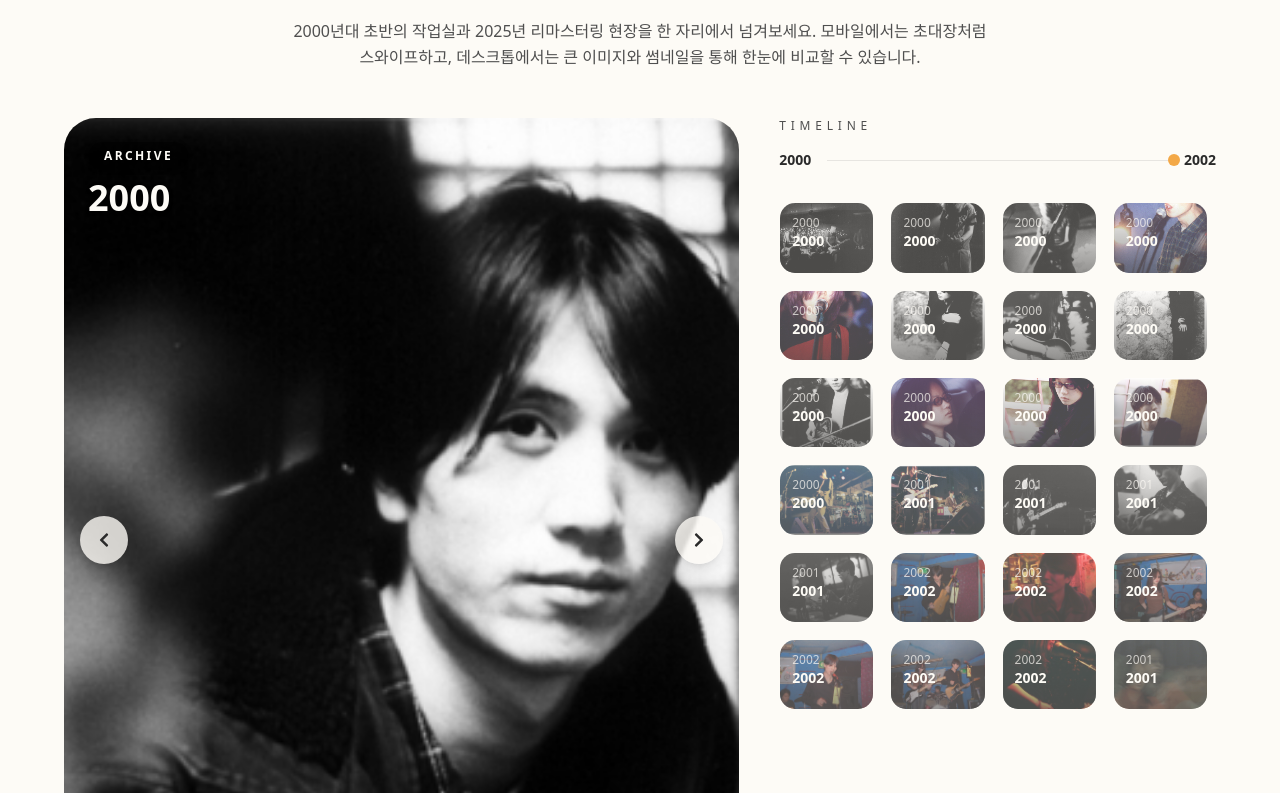
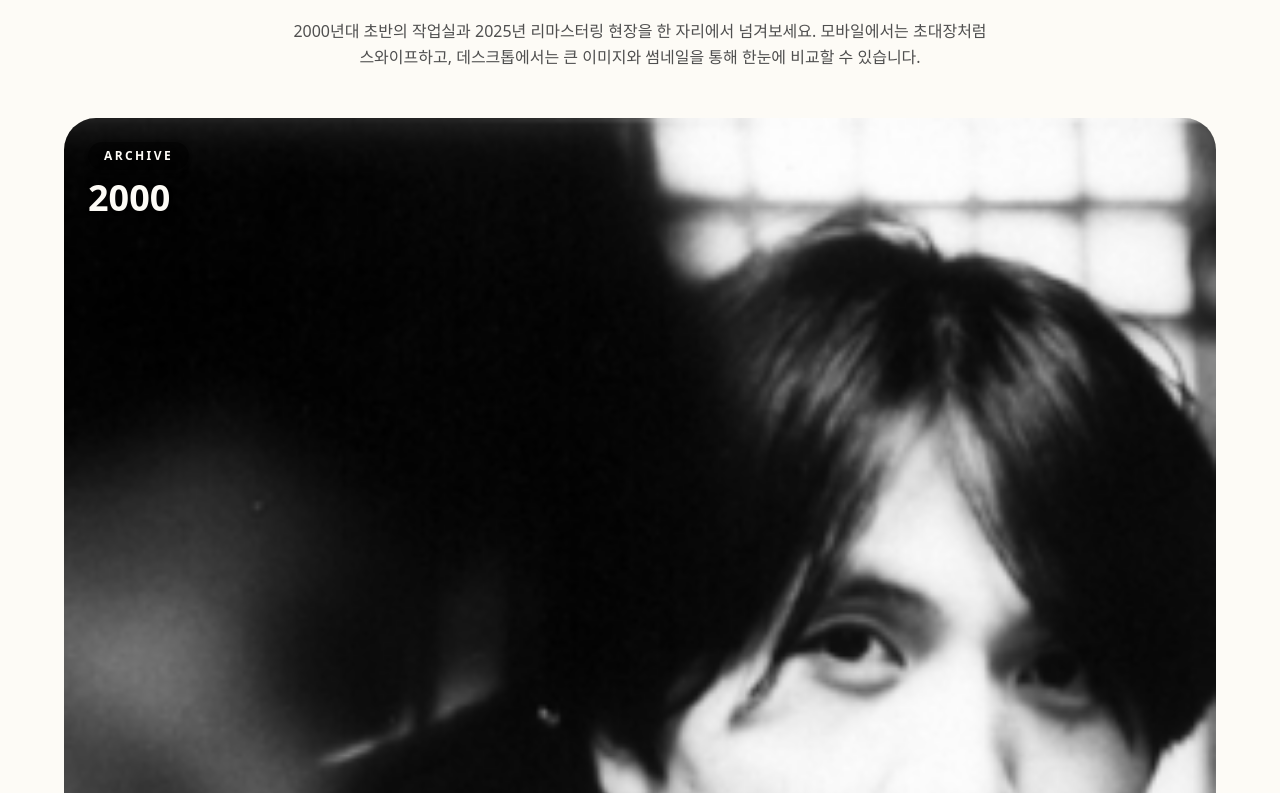
Before and after one commit to hwangtab/huckleberryfinn-epk, a Next.js app: page / in a window 1280 px wide. Shown: the part 1987-2780 px from the top of the page. Built offline with nearby package versions, Linux system fonts and the light colour scheme; a web font is replaced by a local one.

Commit message:
fix: balance gallery grid and image paths

```diff
--- a/app/_components/SectionGallery.tsx
+++ b/app/_components/SectionGallery.tsx
@@ -1,6 +1,6 @@
 'use client';
 
-import { useEffect, useRef, useState } from 'react';
+import { useEffect, useMemo, useRef, useState } from 'react';
 import Image from 'next/image';
 import { motion } from 'framer-motion';
 import { FaChevronLeft, FaChevronRight } from 'react-icons/fa';
@@ -13,9 +13,10 @@ export default function SectionGallery() {
   const slideRefs = useRef<(HTMLDivElement | null)[]>([]);
   const total = galleryMoments.length;
   const currentMoment = galleryMoments[activeIndex];
-  const years = galleryMoments.map((moment) => Number(moment.year));
+  const years = useMemo(() => galleryMoments.map((moment) => Number(moment.year)), []);
   const minYear = Math.min(...years);
   const maxYear = Math.max(...years);
+  const getImageSrc = (path: string) => encodeURI(path);
   const scrollToIndex = (index: number) => {
     const target = slideRefs.current[index];
     if (target) {
@@ -98,11 +99,11 @@ export default function SectionGallery() {
                 className="snap-center shrink-0 w-[85vw] bg-hbf-white border border-hbf-charcoal/10 rounded-3xl overflow-hidden shadow-[0_20px_35px_-30px_rgba(0,0,0,0.8)]"
               >
                 <div className="relative h-96">
-                  <Image
-                    src={moment.src}
-                    alt={`${moment.year}년 기록 ${index + 1}`}
-                    fill
-                    className="object-cover"
+                    <Image
+                      src={getImageSrc(moment.src)}
+                      alt={`${moment.year}년 기록 ${index + 1}`}
+                      fill
+                      className="object-cover"
                     sizes="85vw"
                     priority={index === 0}
                   />
@@ -131,10 +132,10 @@ export default function SectionGallery() {
         </div>
 
         {/* Desktop layout */}
-        <div className="hidden md:grid md:grid-cols-5 gap-10 items-start">
+        <div className="hidden md:grid md:grid-cols-[3fr_2fr] gap-10 items-start">
           <div className="md:col-span-3 relative aspect-[4/5] rounded-[32px] overflow-hidden bg-hbf-charcoal/5">
             <Image
-              src={currentMoment.src}
+              src={getImageSrc(currentMoment.src)}
               alt={`${currentMoment.year}년 아카이브 메인 이미지`}
               fill
               className="object-cover"
@@ -185,7 +186,7 @@ export default function SectionGallery() {
               </div>
             </div>
 
-            <div className="grid grid-cols-2 sm:grid-cols-3 lg:grid-cols-4 gap-4 max-h-[520px] overflow-y-auto pr-2">
+            <div className="grid grid-cols-2 sm:grid-cols-3 xl:grid-cols-4 gap-4 max-h-[420px] overflow-y-auto pr-2">
               {galleryMoments.map((moment, index) => (
                 <button
                   key={moment.id}
@@ -197,7 +198,7 @@ export default function SectionGallery() {
                   aria-label={`${moment.year}년 사진 ${index + 1}`}
                 >
                   <Image
-                    src={moment.src}
+                    src={getImageSrc(moment.src)}
                     alt={`${moment.year}년 소장 사진 ${index + 1}`}
                     fill
                     className="object-cover"
```
